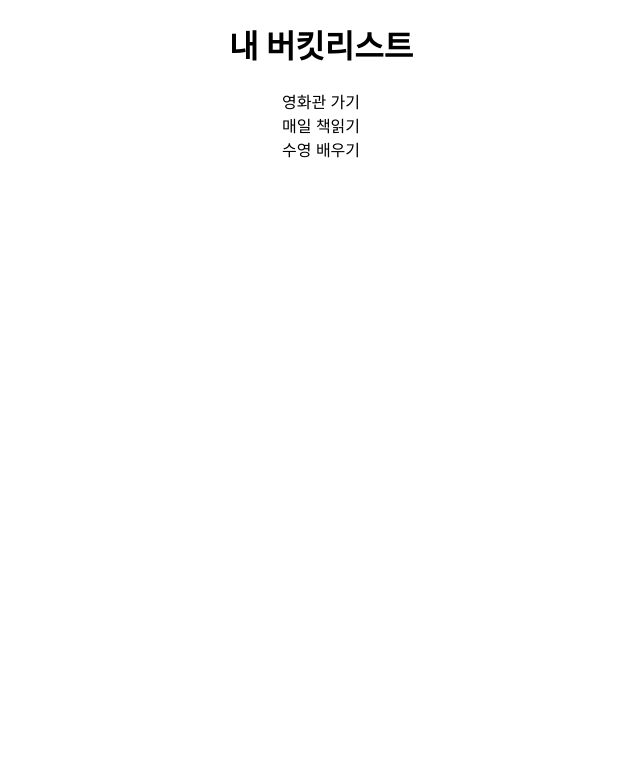
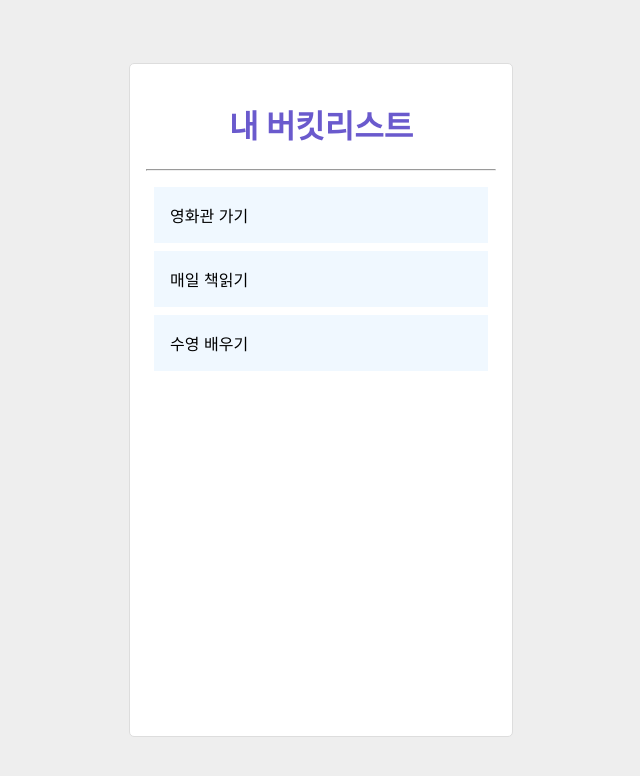
Before and after one commit to parkksss/react_basic, a React (Create React App) app: page / in a window 1280 px wide. Shown: the top 776 px of the page, without its empty margins (319-959 px from the left). Built offline with nearby package versions, Linux system fonts and the light colour scheme.

Commit message:
give style to bucketList

```diff
--- a/src/App.js
+++ b/src/App.js
@@ -1,10 +1,9 @@
 import React from 'react';
-import './App.css';
 // BucketList 컴포넌트를 import 해옵니다.
 // import [컴포넌트 명] from [컴포넌트가 있는 파일경로];
 import BucketList from './BucketList';
+import "./style.css";
 
-// 클래스형 컴포넌트는 이렇게 생겼습니다!
 class App extends React.Component {
 
   constructor(props){
@@ -22,10 +21,13 @@ class App extends React.Component {
 
       return (
       <div className="App">
-        <h1>내 버킷리스트</h1>
-        {/* state 넘겨주기 */}
-        {/* <컴포넌트 명 [props 명]={넘겨줄 것(리스트, 문자열, 숫자, ...)}/> */}
-        <BucketList list={this.state.list}/>
+        <div className="container">
+          <h1>내 버킷리스트</h1>
+          <hr className="line"/>
+          {/* 컴포넌트 넣어주고, state 넘겨주기 */}
+          {/* <컴포넌트 명 [props 명]={넘겨줄 것(리스트, 문자열, 숫자, ...)}/> */}
+          <BucketList list={this.state.list}/>
+        </div>
       </div>
     );
   }
--- a/src/BucketList.js
+++ b/src/BucketList.js
@@ -12,11 +12,9 @@ import React from 'react';
 // 저희는 앞으로 화살표 함수를 사용할거예요.
 // 앗 () 안에 props! 부모 컴포넌트에게 받아온 데이터입니다.
 // js 함수가 값을 받아오는 것과 똑같이 받아오네요.
-const BucketList = (props) => {
+const BucketList = ({ list }) => {
 
-    // Quiz 1: my_list에 ['a', 'b', 'c'] 대신 부모 컴포넌트가 넘겨준 값을 넣으려면 어떻게 해야할까요?
-    const my_lists = props.list;
-
+    const my_lists = list;
     // 컴포넌트가 뿌려줄 ui 요소(리엑트 엘리먼트라고 불러요.)를 반환해줍니다.
     return (
         <div>
@@ -27,7 +25,11 @@ const BucketList = (props) => {
                 my_lists.map((list, index) => {
                     // 콘솔을 확인해봅시다 :)
                     console.log(list);
-                    return (<div key={index}>{list}</div>);
+                    return (
+                        <div className="list-item" key={index}>
+                          {list}
+                        </div>
+                      );
                 })
             }
         </div>
--- /dev/null
+++ b/src/style.css
@@ -0,0 +1,32 @@
+.App {
+  background-color: #eee;
+  height: 100vh;  /*vh : 화면비율 - 화면을 기준으로해서 얼마 줄거야 -> 화면을 기준으로해서 100% 주겠다 */
+  width: 100vw;
+  display: flex;
+}
+
+.container{
+  background-color: #fff;
+  width: 50vw;
+  max-width: 350px;
+  margin: auto;
+  height: 80vh;
+  padding: 16px;
+  border: 1px solid #ddd;
+  border-radius: 5px;
+}
+
+.container > h1 {
+  color: slateblue;
+  text-align: center;
+}
+
+.container > .line {
+  margin: 16px 0px;
+}
+
+.list-item {
+  padding: 16px;
+  margin: 8px;
+  background-color: aliceblue;
+}
```
